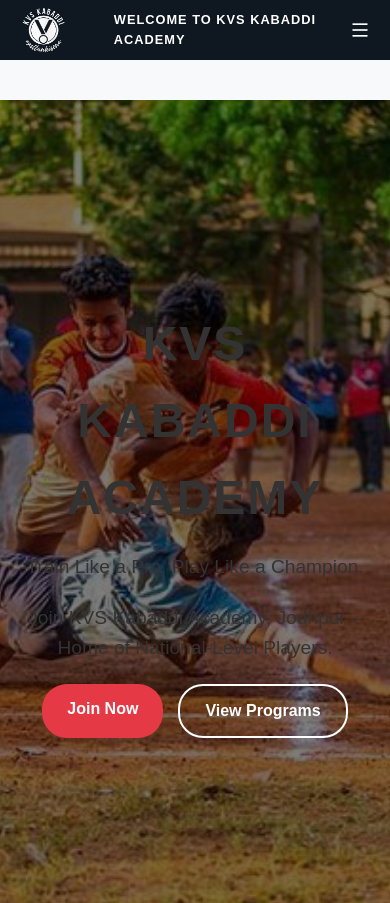
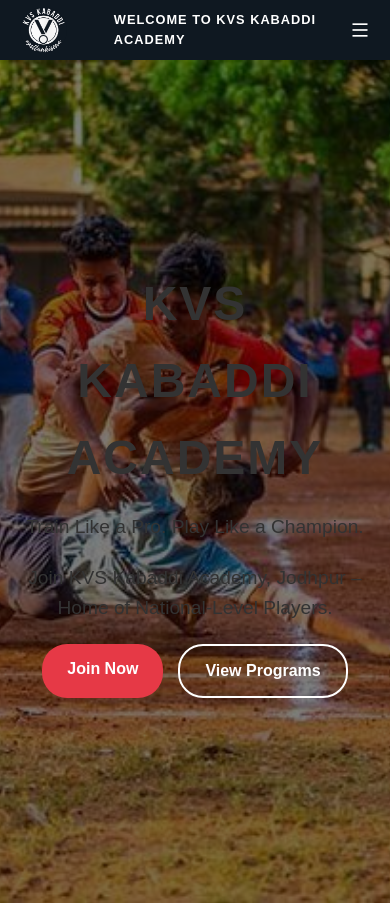
Before and after one commit to utsav-18/Kabaddi-Academy, a Flask app: page / in a window 390 px wide. Shown: the top 903 px of the page. Run offline with Flask 3, Linux system fonts and the light colour scheme.

Commit message:
Overlaping fixed

```diff
--- a/static/index.css
+++ b/static/index.css
@@ -13,7 +13,7 @@
 
 /* Main Container */
 .overlapping-bg{
-    height: 100px;
+    height: 90px;
 }
 
 /* Header */
@@ -188,6 +188,9 @@
         align-items: flex-start;  /* push form up */
         margin-top: 0;            /* remove negative margin hack */
     }
+    .overlapping-bg{
+    height: 60px;
+}
 }
 
 
```
